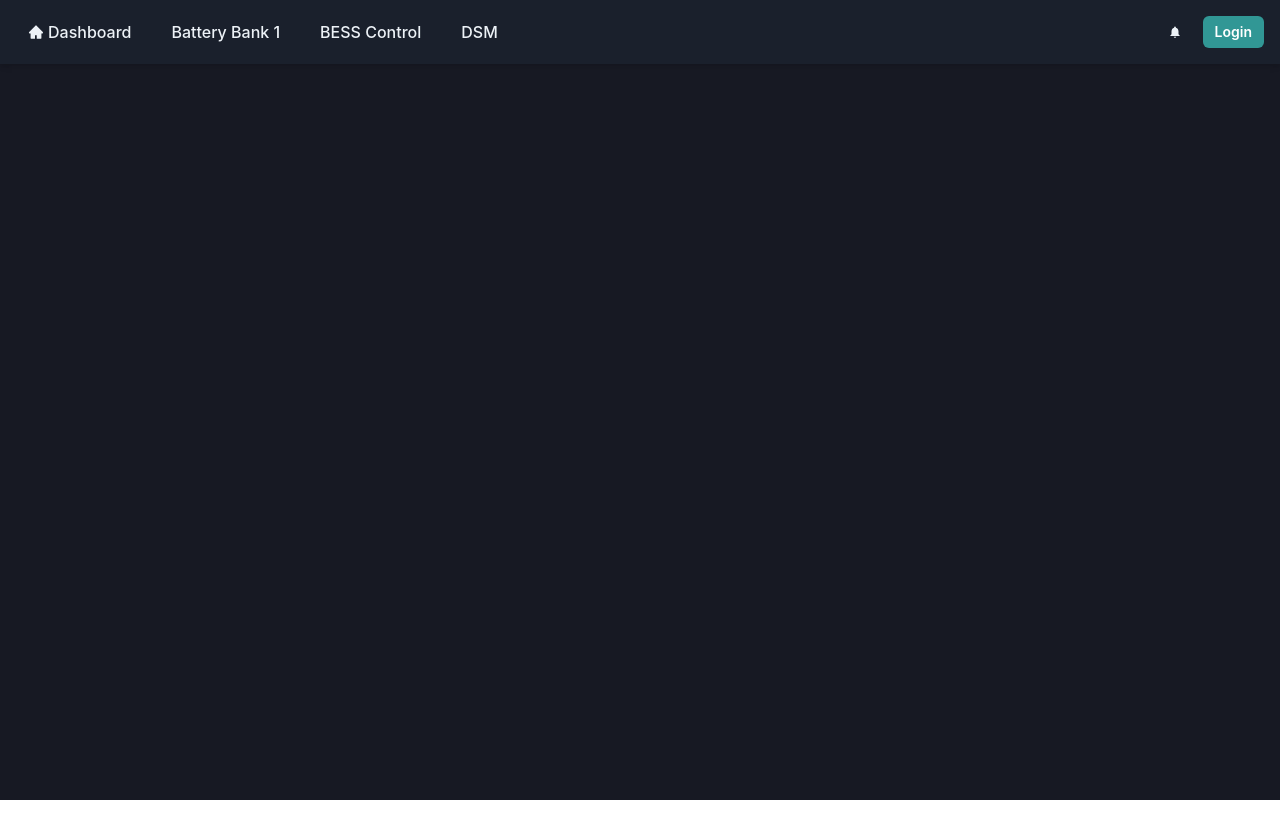
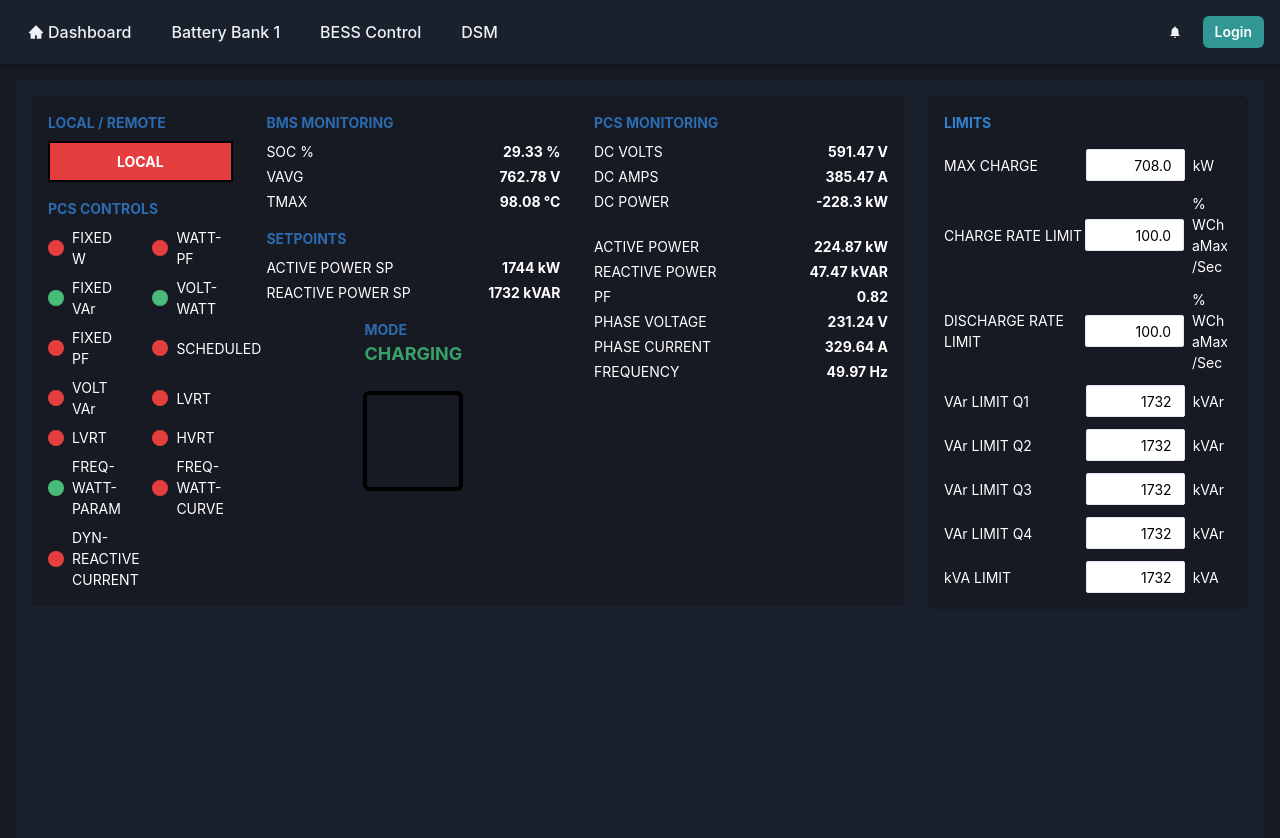
Before and after one commit to ShubhGLA/plant_landing, a React (Vite) app: page /power-flow in a window 1280 px wide. Shown: the top 838 px of the page. Before the commit the page ends 800 px from the top, so only its background shows below. Built offline with nearby package versions, Linux system fonts and the light colour scheme.

Commit message:
Add ControlLayout and LimitsBox components; update App.tsx

```diff
--- a/src/App.tsx
+++ b/src/App.tsx
@@ -16,6 +16,7 @@ import BatteryBank2Dashboard from "./components/BatteryBank2Dashboard";
 import StringDashboard from "./components/StringDashboard";
 import BessControl from "./Dashboard/BessControl";
 import DSMdashboard from "./Dashboard/DSMdashboard";
+import PowerFlowDashboard from "./Dashboard/PowerFlowDashboard"; // ✅ Corrected import path
 
 const App = () => {
   return (
@@ -30,6 +31,7 @@ const App = () => {
           <Route path="/battery-bank-2/string/:id" element={<StringDashboard />} />
           <Route path="/bess-control" element={<BessControl />} />
           <Route path="/dsm" element={<DSMdashboard />} />
+          <Route path="/power-flow" element={<PowerFlowDashboard />} /> {/* ✅ New route */}
         </Routes>
       </Box>
     </Box>
--- /dev/null
+++ b/src/components/ControlLayout.tsx
@@ -0,0 +1,132 @@
+import {
+  Box,
+  Text,
+  Flex,
+  VStack,
+  HStack,
+  Circle,
+  SimpleGrid
+} from "@chakra-ui/react";
+import { useState } from "react";
+
+// Circle indicating status
+const StatusCircle = ({ active }: { active?: boolean }) => (
+  <Circle size="16px" bg={active ? "green.400" : "red.500"} />
+);
+
+// Reusable label-value component
+const LabelValue = ({ label, value, unit }: { label: string; value: string; unit?: string }) => (
+  <Flex justify="space-between" w="100%">
+    <Text>{label}</Text>
+    <Text fontWeight="bold">
+      {value} {unit}
+    </Text>
+  </Flex>
+);
+
+export default function ControlLayout() {
+  const [mode, setMode] = useState<"LOCAL" | "REMOTE">("LOCAL");
+
+  return (
+    <Box bg="gray.900" color="white" p={4} fontSize="14px">
+      <Flex gap={4} wrap="wrap" justify="space-between">
+        {/* LEFT PANEL */}
+        <VStack align="start" spacing={4} w="22%">
+          {/* Local/Remote Toggle */}
+          <Box w="100%">
+            <Text fontWeight="bold" color="blue.600">LOCAL / REMOTE</Text>
+            <Box
+              mt={2}
+              px={6}
+              py={2}
+              bg={mode === "LOCAL" ? "red.500" : "blue.500"}
+              color="white"
+              border="2px solid black"
+              fontWeight="bold"
+              textAlign="center"
+              cursor="pointer"
+              onClick={() => setMode(mode === "LOCAL" ? "REMOTE" : "LOCAL")}
+            >
+              {mode}
+            </Box>
+          </Box>
+
+          {/* PCS Controls */}
+          <Box>
+            <Text fontWeight="bold" color="blue.600">PCS CONTROLS</Text>
+            <SimpleGrid columns={2} spacingX={6} spacingY={2} mt={2}>
+              {[
+                { label: "FIXED W", active: false },
+                { label: "WATT-PF", active: false },
+                { label: "FIXED VAr", active: true },
+                { label: "VOLT-WATT", active: true },
+                { label: "FIXED PF", active: false },
+                { label: "SCHEDULED", active: false },
+                { label: "VOLT VAr", active: false },
+                { label: "LVRT", active: false },
+                { label: "LVRT", active: false },
+                { label: "HVRT", active: false },
+                { label: "FREQ-WATT-PARAM", active: true },
+                { label: "FREQ-WATT-CURVE", active: false },
+                { label: "DYN-REACTIVE CURRENT", active: false },
+              ].map(({ label, active }) => (
+                <HStack key={label} justify="start">
+                  <StatusCircle active={active} />
+                  <Text fontSize="sm">{label}</Text>
+                </HStack>
+              ))}
+            </SimpleGrid>
+          </Box>
+        </VStack>
+
+        {/* CENTER PANEL */}
+        <VStack w="35%" align="center" spacing={4}>
+          <Box w="100%">
+            <Text fontWeight="bold" color="blue.600">BMS MONITORING</Text>
+            <VStack align="start" spacing={1} mt={2}>
+              <LabelValue label="SOC %" value="29.33" unit="%" />
+              <LabelValue label="VAVG" value="762.78" unit="V" />
+              <LabelValue label="TMAX" value="98.08" unit="°C" />
+            </VStack>
+          </Box>
+
+          <Box w="100%">
+            <Text fontWeight="bold" color="blue.600">SETPOINTS</Text>
+            <VStack align="start" spacing={1} mt={2}>
+              <LabelValue label="ACTIVE POWER SP" value="1744" unit="kW" />
+              <LabelValue label="REACTIVE POWER SP" value="1732" unit="kVAR" />
+            </VStack>
+          </Box>
+
+          <Box>
+            <Text fontWeight="bold" color="blue.600">MODE</Text>
+            <Text fontWeight="bold" fontSize="lg" color="green.500">CHARGING</Text>
+          </Box>
+
+          {/* Battery Image Placeholder */}
+          <Box boxSize="100px" border="4px solid black" borderRadius="md" mt={2} />
+        </VStack>
+
+        {/* RIGHT PANEL */}
+        <Box w="35%">
+          <Text fontWeight="bold" color="blue.600">PCS MONITORING</Text>
+          <VStack align="start" spacing={1} mt={2}>
+            <LabelValue label="DC VOLTS" value="591.47" unit="V" />
+            <LabelValue label="DC AMPS" value="385.47" unit="A" />
+            <LabelValue label="DC POWER" value="-228.3" unit="kW" />
+
+            {/* Spacer */}
+            <Box h={4} />
+
+            <LabelValue label="ACTIVE POWER" value="224.87" unit="kW" />
+            <LabelValue label="REACTIVE POWER" value="47.47" unit="kVAR" />
+            <LabelValue label="PF" value="0.82" />
+            <LabelValue label="PHASE VOLTAGE" value="231.24" unit="V" />
+            <LabelValue label="PHASE CURRENT" value="329.64" unit="A" />
+            <LabelValue label="FREQUENCY" value="49.97" unit="Hz" />
+          </VStack>
+        </Box>
+      </Flex>
+    </Box>
+  );
+}
--- /dev/null
+++ b/src/components/LimitsBox.tsx
@@ -0,0 +1,77 @@
+// src/components/LimitsBox.tsx
+import { Box, Text, Input, Flex, VStack } from "@chakra-ui/react";
+
+interface LimitRowProps {
+  label: string;
+  value: string;
+  unit: string;
+  onChange?: (newValue: string) => void;
+}
+
+const LimitRow = ({ label, value, unit, onChange }: LimitRowProps) => (
+  <Flex align="center" justify="space-between" w="100%">
+    <Text fontSize="sm" w="50%">
+      {label}
+    </Text>
+    <Input
+      value={value}
+      onChange={(e) => onChange?.(e.target.value)}
+      size="sm"
+      width="100px"
+      textAlign="right"
+      bg="white"
+      color="black"
+    />
+    <Text fontSize="sm" w="40px" ml={2}>
+      {unit}
+    </Text>
+  </Flex>
+);
+
+interface LimitsBoxProps {
+  limits?: {
+    label: string;
+    value: string;
+    unit: string;
+  }[];
+}
+
+export default function LimitsBox({ limits }: LimitsBoxProps) {
+  const defaultLimits = [
+    { label: "MAX CHARGE", value: "708.0", unit: "kW" },
+    { label: "CHARGE RATE LIMIT", value: "100.0", unit: "% WChaMax/Sec" },
+    { label: "DISCHARGE RATE LIMIT", value: "100.0", unit: "% WChaMax/Sec" },
+    { label: "VAr LIMIT Q1", value: "1732", unit: "kVAr" },
+    { label: "VAr LIMIT Q2", value: "1732", unit: "kVAr" },
+    { label: "VAr LIMIT Q3", value: "1732", unit: "kVAr" },
+    { label: "VAr LIMIT Q4", value: "1732", unit: "kVAr" },
+    { label: "kVA LIMIT", value: "1732", unit: "kVA" },
+  ];
+
+  const limitsToRender = limits || defaultLimits;
+
+  return (
+    <Box
+      bg="gray.900"
+      color="white"
+      p={4}
+      borderRadius="md"
+      w="320px"
+      fontSize="14px"
+    >
+      <Text fontWeight="bold" color="blue.500" mb={4}>
+        LIMITS
+      </Text>
+      <VStack align="start" spacing={3}>
+        {limitsToRender.map((limit) => (
+          <LimitRow
+            key={limit.label}
+            label={limit.label}
+            value={limit.value}
+            unit={limit.unit}
+          />
+        ))}
+      </VStack>
+    </Box>
+  );
+}
```
